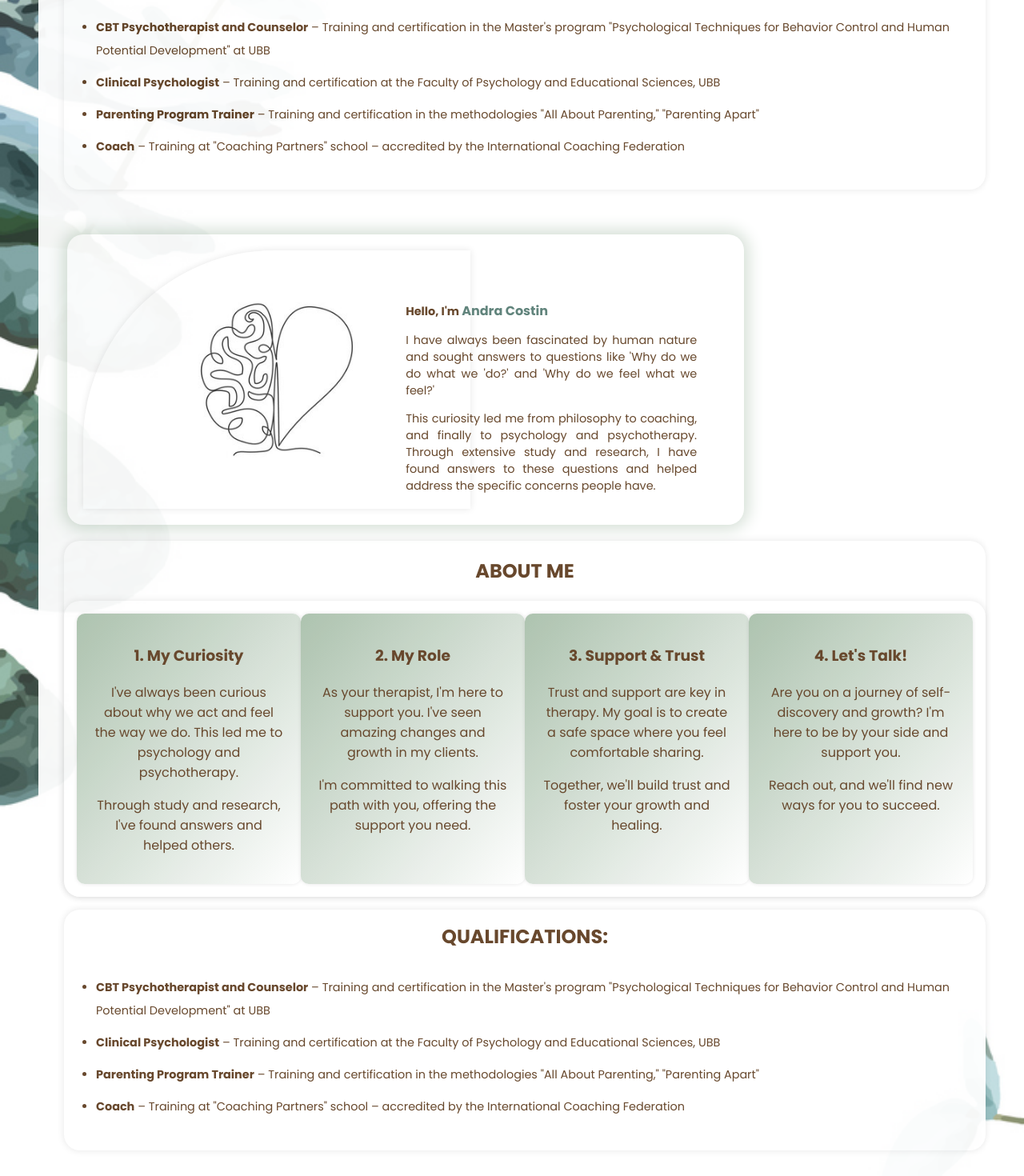
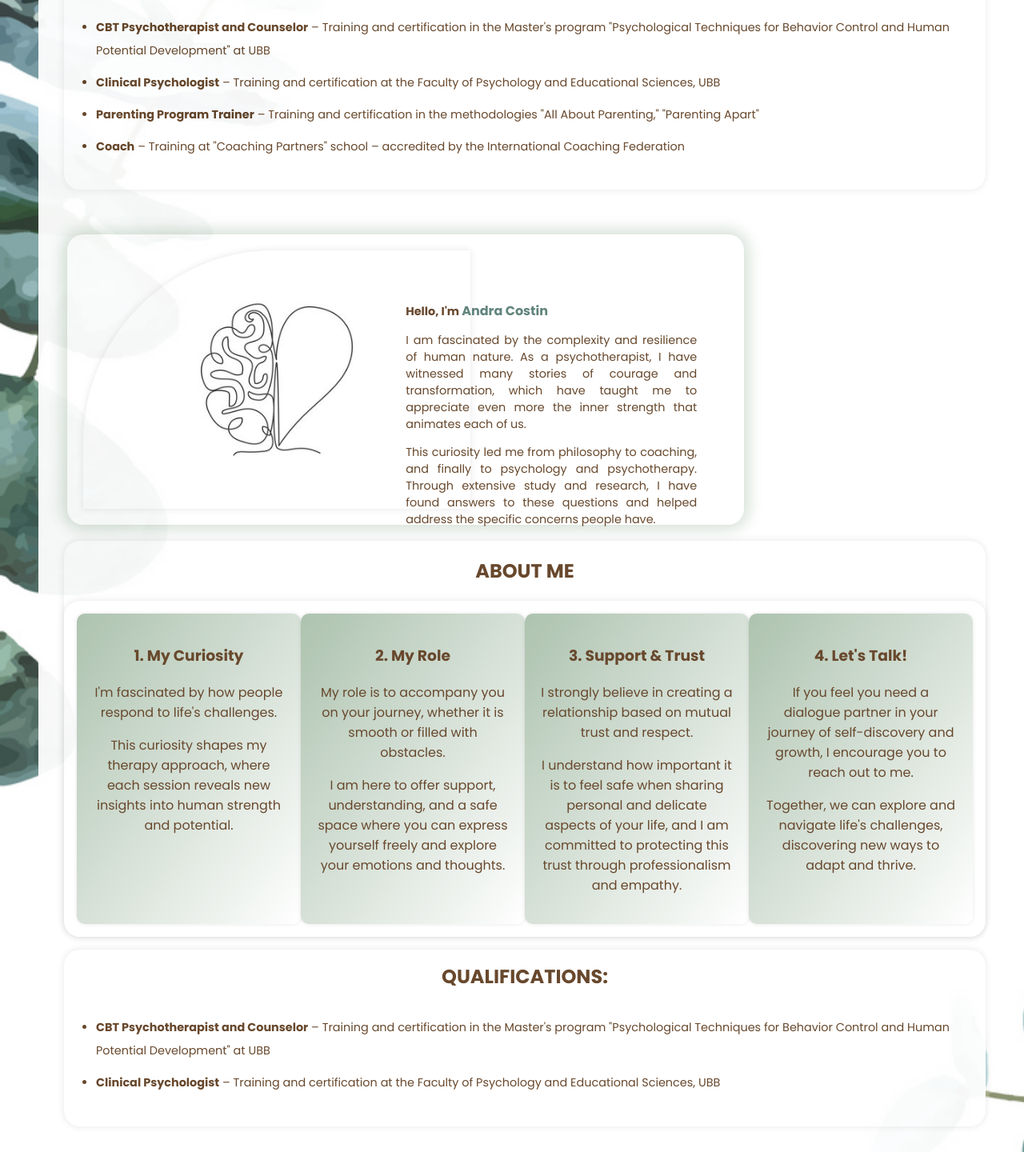
Before and after one commit to Miana-Neagos/Therapy-Office, a React (Vite) app: page /about-us in a window 1280 px wide. Shown: the part 1023-2493 px from the top of the page at 80% size. After the commit the page ends 2463 px from the top, so only its background shows below. Built offline with nearby package versions, Linux system fonts and the light colour scheme; data requests are answered from the project's data file.

Commit message:
text update for About Us component

```diff
--- a/src/components/about-us/AboutUs.jsx
+++ b/src/components/about-us/AboutUs.jsx
@@ -115,9 +115,10 @@ function AboutUs() {
               Hello, I&apos;m <span className="name">Andra Costin</span>
             </h1>
             <p>
-              I have always been fascinated by human nature and sought answers
-              to questions like &apos;Why do we do what we &apos;do?&apos; and
-              &apos;Why do we feel what we feel?&apos;
+              I am fascinated by the complexity and resilience of human nature.
+              As a psychotherapist, I have witnessed many stories of courage and
+              transformation, which have taught me to appreciate even more the
+              inner strength that animates each of us.
             </p>
             <p>
               This curiosity led me from philosophy to coaching, and finally to
@@ -133,46 +134,47 @@ function AboutUs() {
             <div className="tool">
               <h3>1. My Curiosity</h3>
               <p>
-                I&apos;ve always been curious about why we act and feel the way
-                we do. This led me to psychology and psychotherapy.
+                I&apos;m fascinated by how people respond to life&apos;s
+                challenges.
               </p>
               <p>
-                Through study and research, I&apos;ve found answers and helped
-                others.
+                This curiosity shapes my therapy approach, where each session
+                reveals new insights into human strength and potential.
               </p>
             </div>
 
             <div className="tool">
               <h3>2. My Role</h3>
               <p>
-                As your therapist, I&apos;m here to support you. I&apos;ve seen
-                amazing changes and growth in my clients.
+                My role is to accompany you on your journey, whether it is
+                smooth or filled with obstacles.
               </p>
               <p>
-                I&apos;m committed to walking this path with you, offering the
-                support you need.
+                I am here to offer support, understanding, and a safe space
+                where you can express yourself freely and explore your emotions
+                and thoughts.
               </p>
             </div>
 
             <div className="tool">
               <h3>3. Support & Trust</h3>
               <p>
-                Trust and support are key in therapy. My goal is to create a
-                safe space where you feel comfortable sharing.
+                I strongly believe in creating a relationship based on mutual
+                trust and respect.
               </p>
               <p>
-                Together, we&apos;ll build trust and foster your growth and
-                healing.
+                I understand how important it is to feel safe when sharing
+                personal and delicate aspects of your life, and I am committed
+                to protecting this trust through professionalism and empathy.
               </p>
             </div>
 
             <div className="tool">
               <h3>4. Let&apos;s Talk!</h3>
               <p>
-                Are you on a journey of self-discovery and growth? I&apos;m here
-                to be by your side and support you.
+              If you feel you need a dialogue partner in your journey of self-discovery and growth, I encourage you to reach out to me.
               </p>
-              <p>Reach out, and we&apos;ll find new ways for you to succeed.</p>
+              <p>Together, we can explore and navigate life&apos;s challenges, discovering new ways to adapt and thrive.</p>
             </div>
           </div>
         </div>
@@ -190,15 +192,6 @@ function AboutUs() {
               certification at the Faculty of Psychology and Educational
               Sciences, UBB
             </li>
-            <li>
-              <strong>Parenting Program Trainer</strong> – Training and
-              certification in the methodologies &quot;All About
-              Parenting,&quot; &quot;Parenting Apart&quot;
-            </li>
-            <li>
-              <strong>Coach</strong> – Training at &quot;Coaching Partners&quot;
-              school – accredited by the International Coaching Federation
-            </li>
           </ul>
         </div>
       </div>
```
